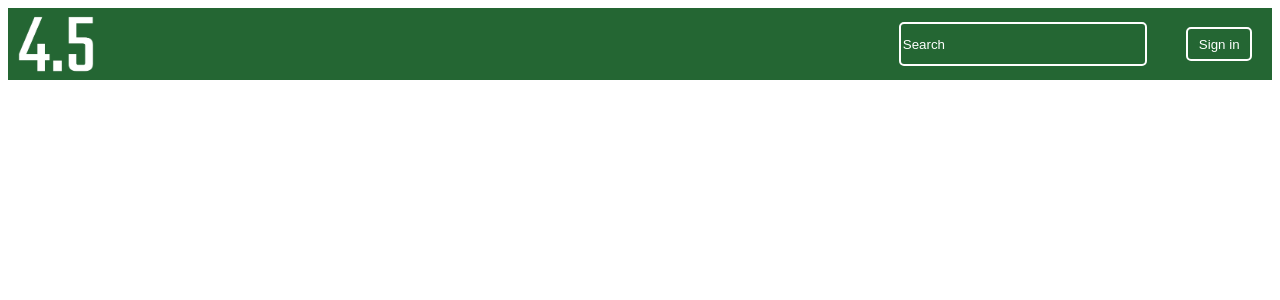
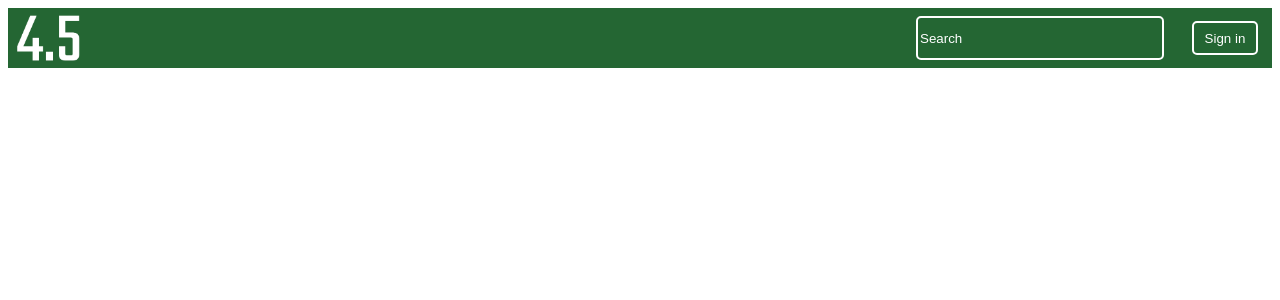
Before and after one commit to skku-sleepwalk/SKKUD_first_project, a Next.js app: page /examplepage in a window 1280 px wide. Shown: the top 300 px of the page. Built offline with nearby package versions, Linux system fonts and the light colour scheme.

Commit message:
header 완성 ( size relative version)

```diff
--- a/component/header.module.css
+++ b/component/header.module.css
@@ -2,21 +2,27 @@
     display: flex;
     justify-content: space-between;
     background-color: #246633;
-    height: 72px;
+    height: 6vh;
+    min-height: 60px;
+    max-height: 72px;
 }
 
 .leftside{
     height: inherit;
+    min-height: inherit;
+    max-height: inherit;
 }
 
 .rightside{
     display: flex;
-    width: 393px;
+    width: 370px;
     justify-content: space-around;
     align-items: center;
 }
 
 .img{
     height: inherit;
+    min-height: inherit;
+    max-height: inherit;
     object-fit: contain;
 }
```
Also changed, not shown: component/sign_in.tsx (line endings or trailing spaces).
